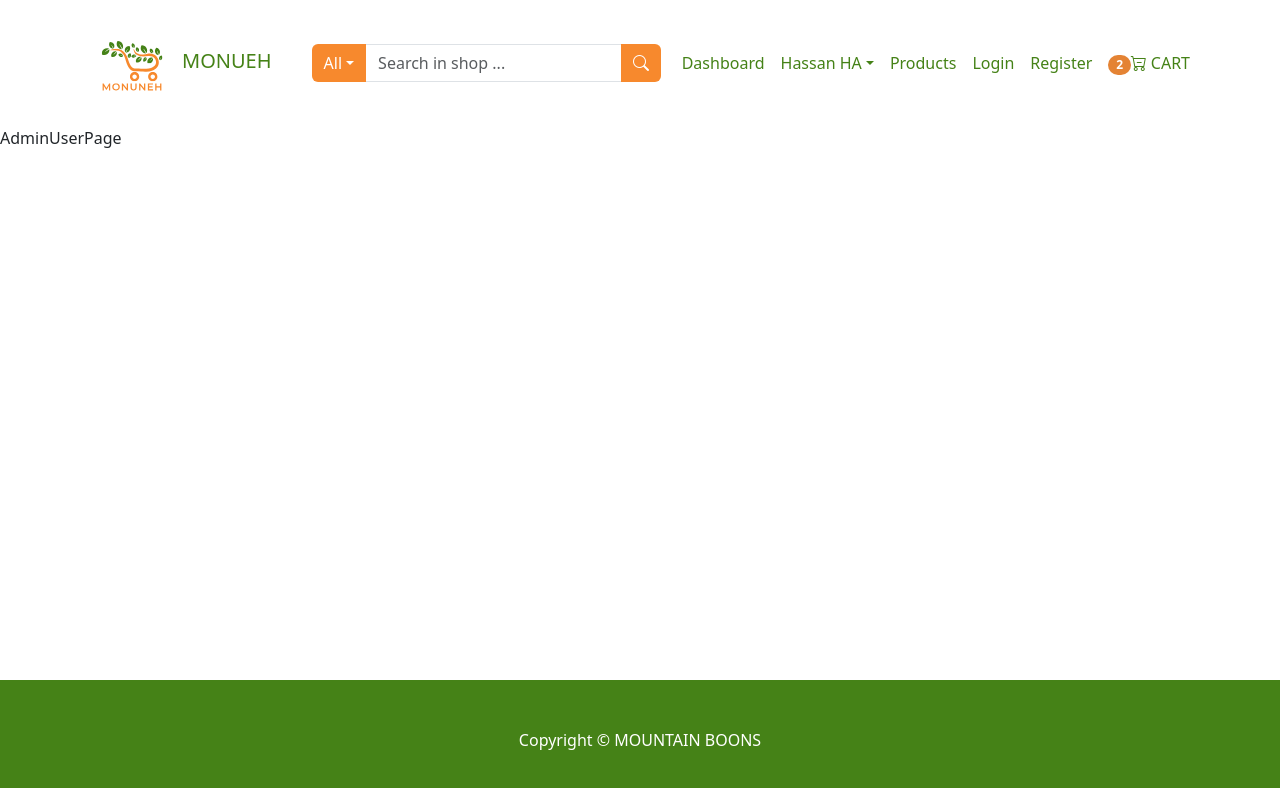
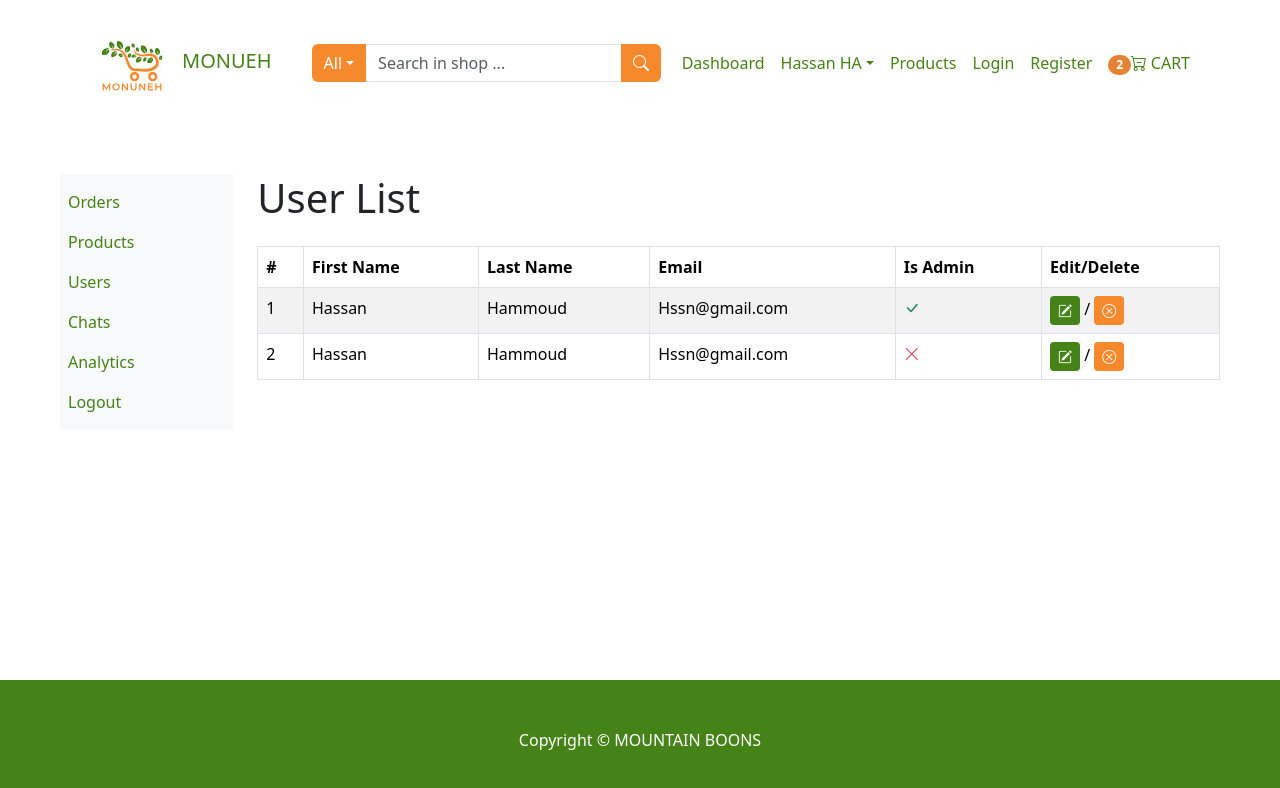
Before and after one commit to Final-project-3Ha/Front-end, a React (Create React App) app in the folder ecommerce/: page /admin/users in a window 1280 px wide. Shown: the top 788 px of the page. Built offline with nearby package versions, Linux system fonts and the light colour scheme.

Commit message:
Admin Users Page

```diff
--- a/ecommerce/src/App.js
+++ b/ecommerce/src/App.js
@@ -23,7 +23,7 @@ import UserProfilePage from "./pages/User/UserProfilePage.js";
 
 // Protected Admin Pages
 
-import AdminUserPages from "./pages/Admin/AdminUserPage.js";
+import AdminUserPage from "./pages/Admin/AdminUserPage.js";
 import AdminEditUserPages from "./pages/Admin/AdminEditUserPage";
 import AdminAnalyticsPage from "./pages/Admin/AdminAnalyticsPage.js";
 import AdminChartsPage from "./pages/Admin/AdminChartsPage.js";
@@ -84,7 +84,7 @@ function App() {
           {/* Admin Protected Routes */}
 
           <Route element={<ProtectedRoutesComponent admin={true} />}>
-            <Route path="/admin/users" element={<AdminUserPages />} />
+            <Route path="/admin/users" element={<AdminUserPage />} />
             <Route path="/admin/edit-user" element={<AdminEditUserPages />} />
             <Route path="/admin/products" element={<AdminProductsPage />} />
             <Route
--- a/ecommerce/src/pages/Admin/AdminUserPage.js
+++ b/ecommerce/src/pages/Admin/AdminUserPage.js
@@ -1,7 +1,62 @@
-import React from 'react'
+import React from "react";
+import { Col, Row, Table, Button } from "react-bootstrap";
+import AdminLinksComponent from "../../components/Admin/AdminLinksComponent.js";
+import { LinkContainer } from "react-router-bootstrap";
+
+const deleteHandler = () => {
+  if (window.confirm("Are you sure!")) alert("user deleted!");
+};
 
 function AdminUserPage() {
-  return <div>AdminUserPage</div>;
+  return (
+    <Row className="m-5">
+      <Col md={2}>
+        <AdminLinksComponent />{" "}
+      </Col>
+      <Col md={10}>
+        <h1 className="mb-4">User List</h1>
+        <Table striped bordered hover responsive>
+          <thead>
+            <tr>
+              <th>#</th>
+              <th>First Name</th>
+              <th>Last Name</th>
+              <th>Email</th>
+              <th>Is Admin</th>
+              <th>Edit/Delete</th>
+            </tr>
+          </thead>
+          <tbody>
+            {["bi bi-check-lg text-success", "bi bi-x-lg text-danger"].map(
+              (item, idx) => (
+                <tr key={idx}>
+                  <td>{idx + 1}</td>
+                  <td>Hassan </td>
+                  <td>Hammoud</td>
+                  <td>Hssn@gmail.com</td>
+                  <td>
+                    <i className={item}></i>
+                  </td>
+
+                  <td>
+                    <LinkContainer to="/admin/order-details">
+                      <Button className="btn-sm" id="btn-edit">
+                        <i className="bi bi-pencil-square"></i>
+                      </Button>
+                    </LinkContainer>
+                    {" / "}
+                    <Button className="btn-sm" onClick={deleteHandler}>
+                      <i className="bi bi-x-circle"></i>
+                    </Button>
+                  </td>
+                </tr>
+              )
+            )}
+          </tbody>
+        </Table>
+      </Col>
+    </Row>
+  );
 }
 
-export default AdminUserPage
+export default AdminUserPage;
```
Also changed, not shown: ecommerce/src/pages/Admin/AdminProductsPage.js (+4 -6 lines). Lines whose indentation alone changed are shown as unchanged.
